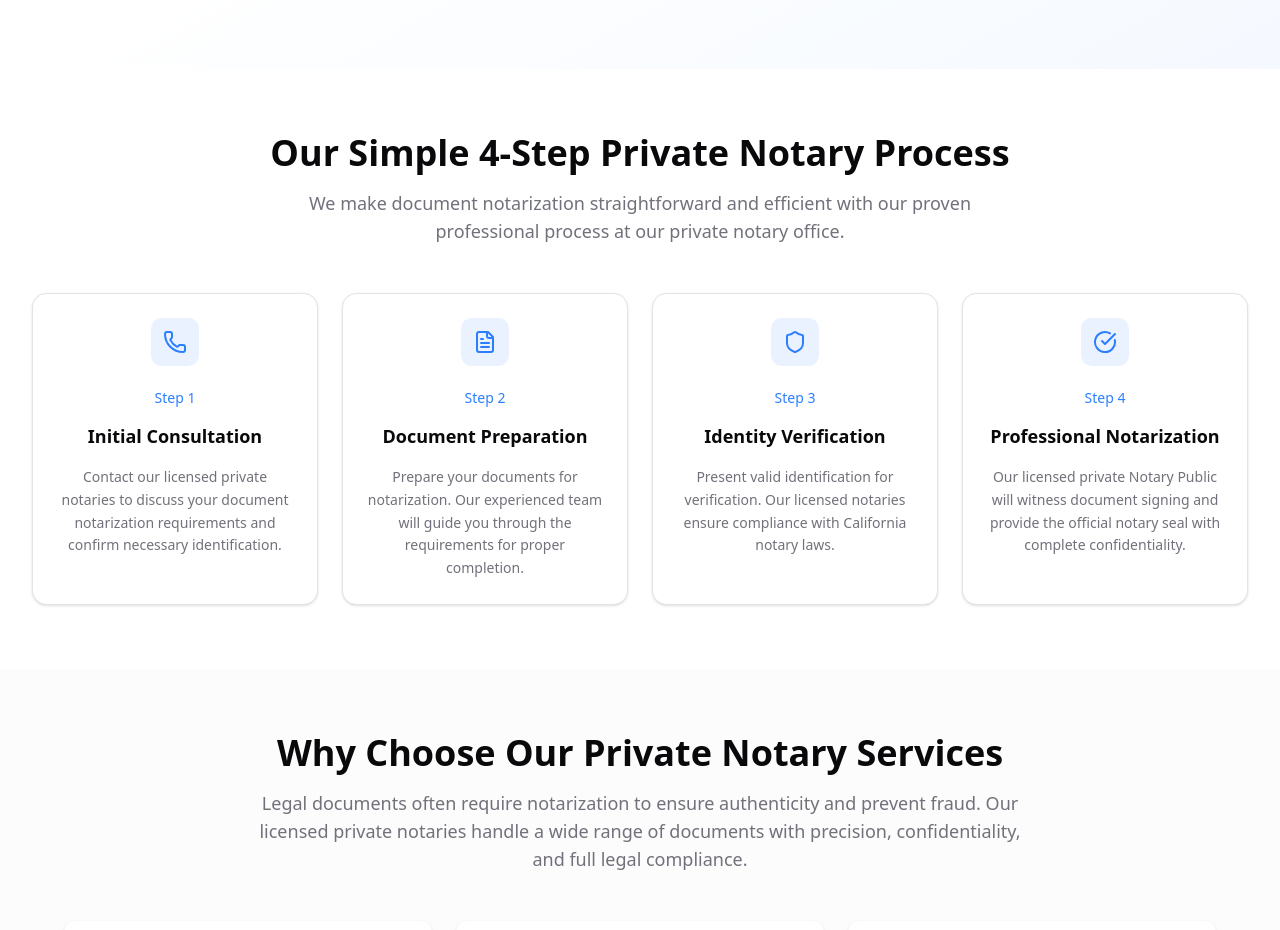
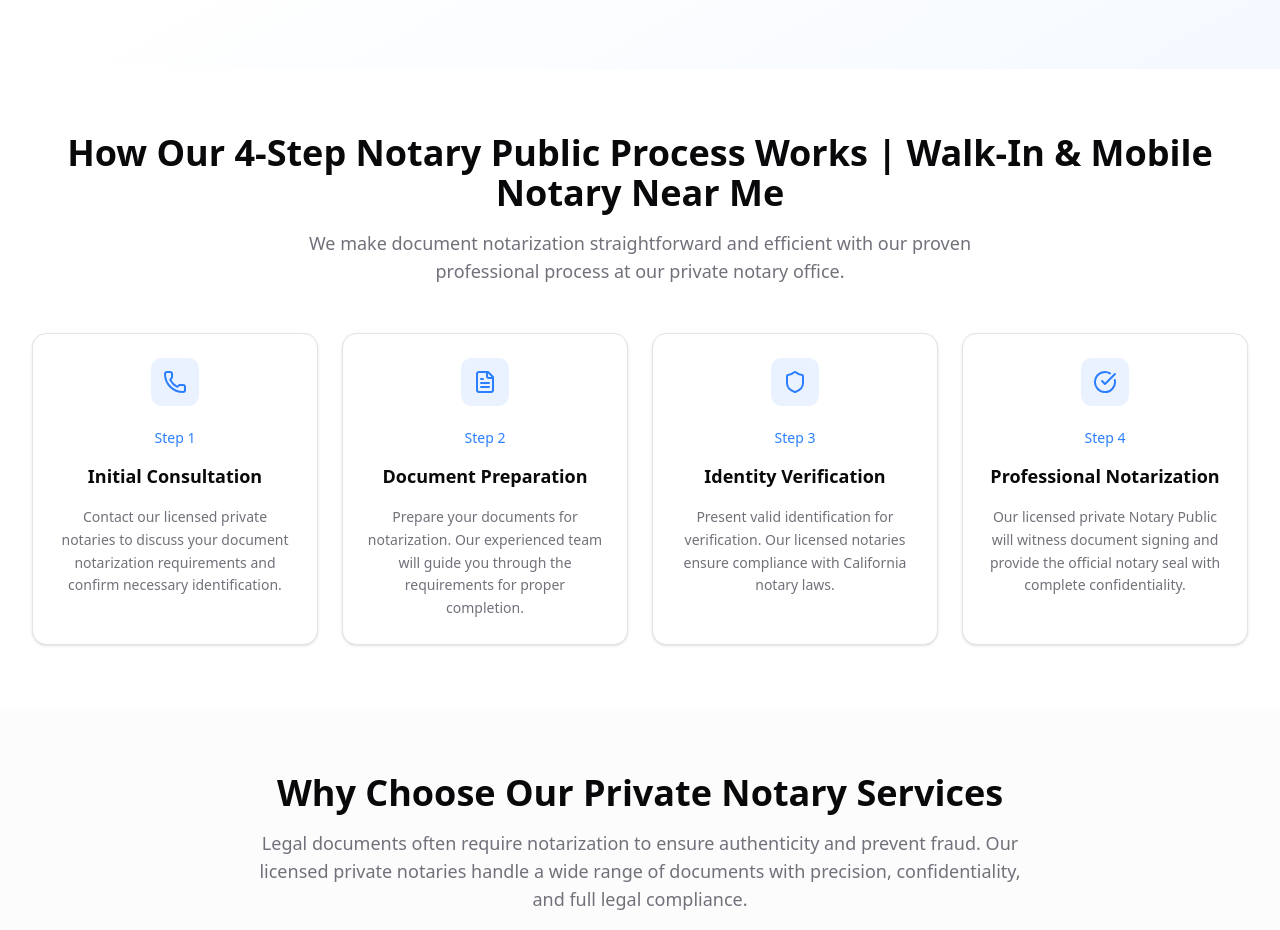
Before and after one commit to kewalplatel85/live-scan-solutions, a Next.js app: page /notary in a window 1280 px wide. Shown: the part 780-1710 px from the top of the page. Built offline with nearby package versions, Linux system fonts and the light colour scheme.

Commit message:
Added notary page

```diff
--- a/src/app/notary/page.tsx
+++ b/src/app/notary/page.tsx
@@ -211,9 +211,9 @@ export default function NotaryPublicPage() {
       <section className="py-16 bg-background">
         <div className="container mx-auto px-4 sm:px-6 lg:px-8">
           <div className="text-center mb-12">
-            <h2 className="text-3xl md:text-4xl font-bold mb-4">
-              Our Simple 4-Step Private Notary Process
-            </h2>
+            <h1 className="text-3xl md:text-4xl font-bold mb-4">
+              How Our 4-Step Notary Public Process Works | Walk-In & Mobile Notary Near Me
+            </h1>
             <p className="text-lg text-muted-foreground max-w-2xl mx-auto">
               We make document notarization straightforward and efficient with
               our proven professional process at our private notary office.
```
